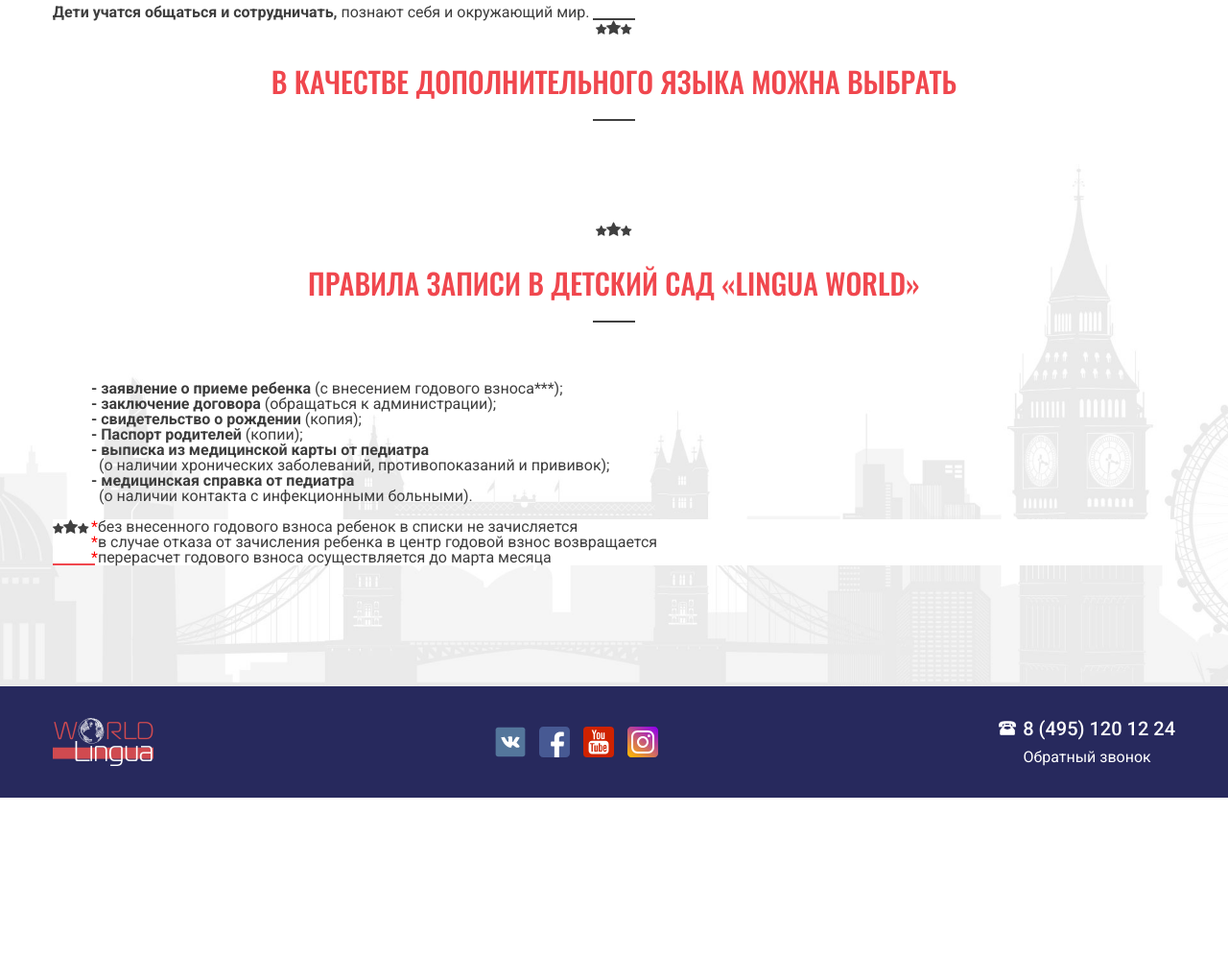
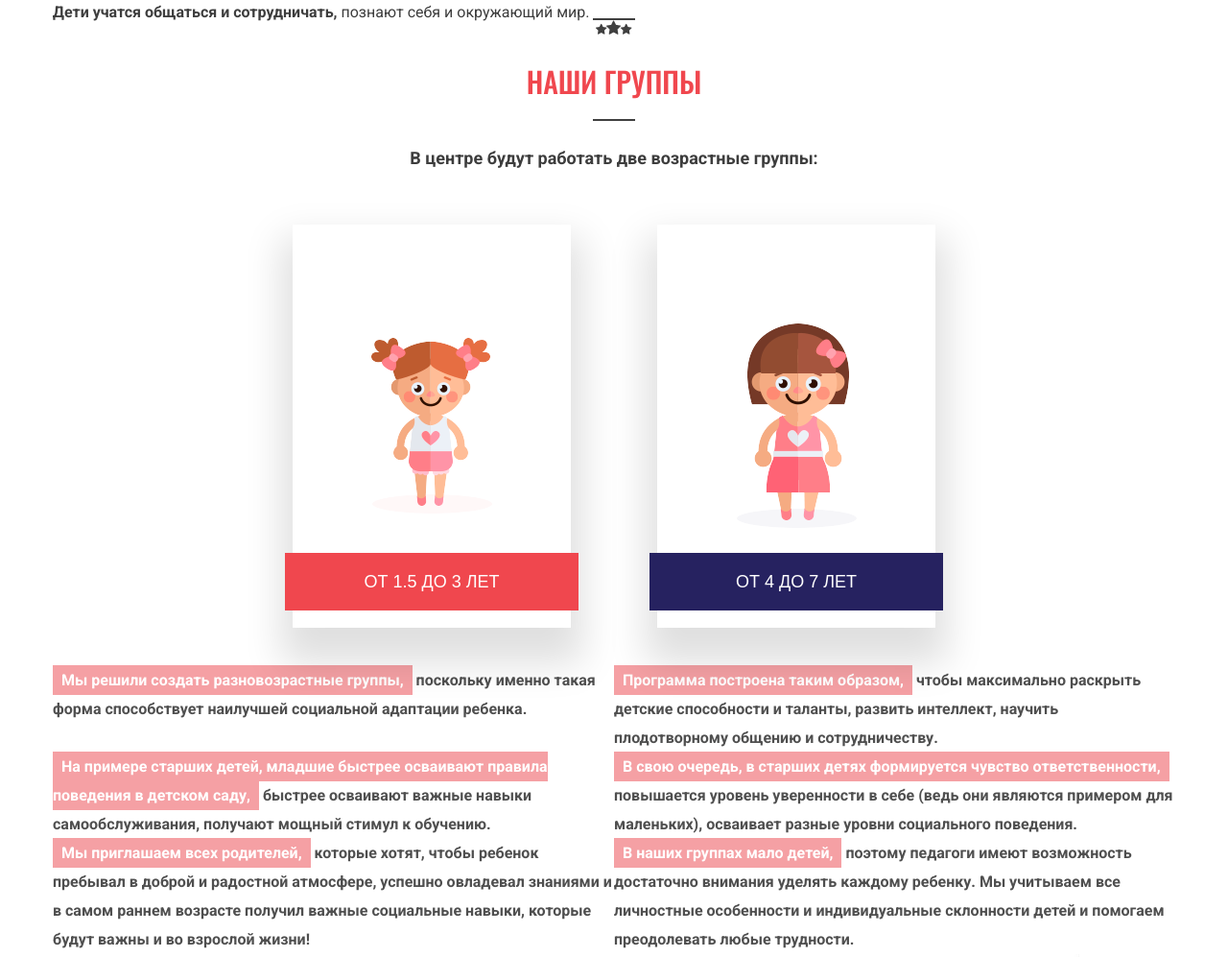
Before and after one commit to ArtGarm/kindergarden1, a website: page src/kindergarden.html in a window 1280 px wide. Shown: the part 1802-2799 px from the top of the page at 96% size. Before the commit the page ends 2633 px from the top, so only its background shows below. Drawn offline with nearby package versions, Linux system fonts and the light colour scheme; files that its build step writes are made by us from their sources.

Commit message:
our_groups 50%

```diff
--- a/src/kindergarden.html
+++ b/src/kindergarden.html
@@ -13,7 +13,7 @@
             //= partials/kindergarden-block4.html
         </div>
         //= partials/kindergarden-block5.html
-        <div class="common-beckground1">
+        <div class="common-beckground2">
             //= partials/kindergarden-block6.html
             //= partials/kindergarden-block7.html
         </div>
--- a/src/partials/kindergarden-block6.html
+++ b/src/partials/kindergarden-block6.html
@@ -1,8 +1,41 @@
-<section class="more_leng" id="more_leng">
+<section class="our_groups" id="our_groups">
     <div class="mbox">
-        <div class="more_leng_wrap">
+        <div class="our_groups_wrap">
             <div class="title-text">
-                <h2>В качестве дополнительного языка можна выбрать</h2>
+                <h2>Наши группы</h2>
+            </div>
+            <div class="sub-title">
+                <p>В центре будут работать две возрастные группы:</p>
+            </div>
+            <div class="two-images">
+                <div class="item item-1">
+                    <div class="item-img"><img src="images/our_groups_img_1.png" alt=""></div>
+                    <div class="item-plashka"><span>От 1.5 до 3 лет</span></div>
+                </div>
+                <div class="item item-2">
+                    <div class="item-img"><img src="images/our_groups_img_2.png" alt=""></div>
+                    <div class="item-plashka"><span>  От 4 до 7 лет</span></div>
+                </div>
+            </div>
+            <div class="our_groups_text">
+                <div class="item">
+                    <p><span>Мы решили создать разновозрастные группы,</span> поскольку именно такая форма способствует наилучшей социальной адаптации ребенка. </p>
+                </div>
+                <div class="item">
+                    <p><span>Программа построена таким образом,</span> чтобы максимально раскрыть детские способности и таланты, развить интеллект, научить плодотворному общению и сотрудничеству. </p>
+                </div>
+                <div class="item">
+                    <p><span>На примере старших детей, младшие быстрее осваивают правила поведения в детском саду,</span> быстрее осваивают важные навыки самообслуживания, получают мощный стимул к обучению.</p>
+                </div>
+                <div class="item">
+                    <p><span>В свою очередь, в старших детях формируется чувство ответственности,</span> повышается уровень уверенности в себе (ведь они являются примером для маленьких), осваивает разные уровни социального поведения.</p>
+                </div>
+                <div class="item">
+                    <p><span>Мы приглашаем всех родителей,</span> которые хотят, чтобы ребенок пребывал в доброй и радостной атмосфере, успешно овладевал знаниями и в самом раннем возрасте получил важные социальные навыки, которые будут важны и во взрослой жизни! </p>
+                </div>
+                <div class="item">
+                    <p><span>В наших группах мало детей,</span> поэтому педагоги имеют возможность достаточно внимания уделять каждому ребенку. Мы учитываем все личностные особенности и индивидуальные склонности детей и помогаем преодолевать любые трудности.</p>
+                </div>
             </div>
         </div>
     </div>
--- a/src/sass/zdev_1.scss
+++ b/src/sass/zdev_1.scss
@@ -1 +1,22 @@
+.common-beckground2{position: relative;z-index: 1;overflow: hidden;
+    .title-text{padding-bottom: 30px;}
+    .sub-title{padding: 0 10px;text-align: center;font-weight: bold;font-size: 18px;
+        p{margin: 0}
+    }
+    .two-images{margin:0 auto;width: 100%;max-width: 690px;padding: 0 10px;position: relative;display: flex;justify-content: space-between;padding-top: 40px;
+        .item{height: 420px;width: 290px;display: flex;align-items: center;justify-content: center;position: relative;flex-wrap: wrap;background-color: rgb(255, 255, 255);box-shadow: 0px 25px 37.5px 12.5px rgba(0, 0, 0, 0.13);margin-top: 20px;margin-bottom: 40px;
+            &.item-2{
+                .item-plashka{background-color: #262260;}
+            }
+            .item-plashka{position: absolute;bottom: 18px;width: calc(100% + 16px);left: -8px;height: 60px;background-color: #f0474e;display: flex;justify-content: center;align-items: center;flex-wrap: wrap;padding: 10px;font-size: 18px;color: white;font-family: 'Myriad Pro Regular',sans-serif;text-transform: uppercase;}
+        }
+    }
+    .our_groups_text{display: flex;flex-wrap: wrap;
+        .item{width: 50%;font-size: 16px;font-family: "Roboto";font-weight: bold;line-height: 1.875;color: #4f4f4f;
+            p{margin:0 auto;}
+            span{display: inline;padding: 6px 9px;color: white;background-color: #f5a0a4;}
+        }
+
+    }
+}
 //
```
Also changed, not shown: src/images/our_groups_img_1.png (added), src/images/our_groups_img_2.png (added).
